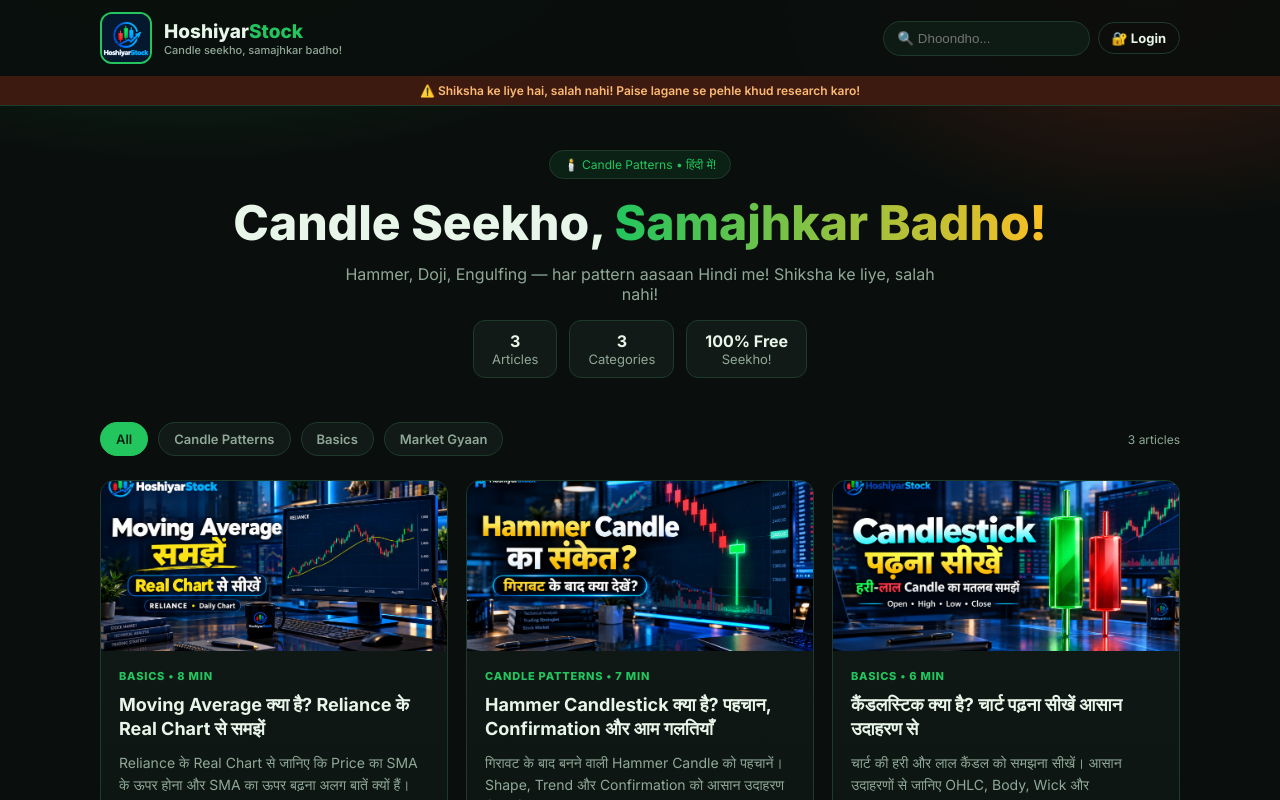
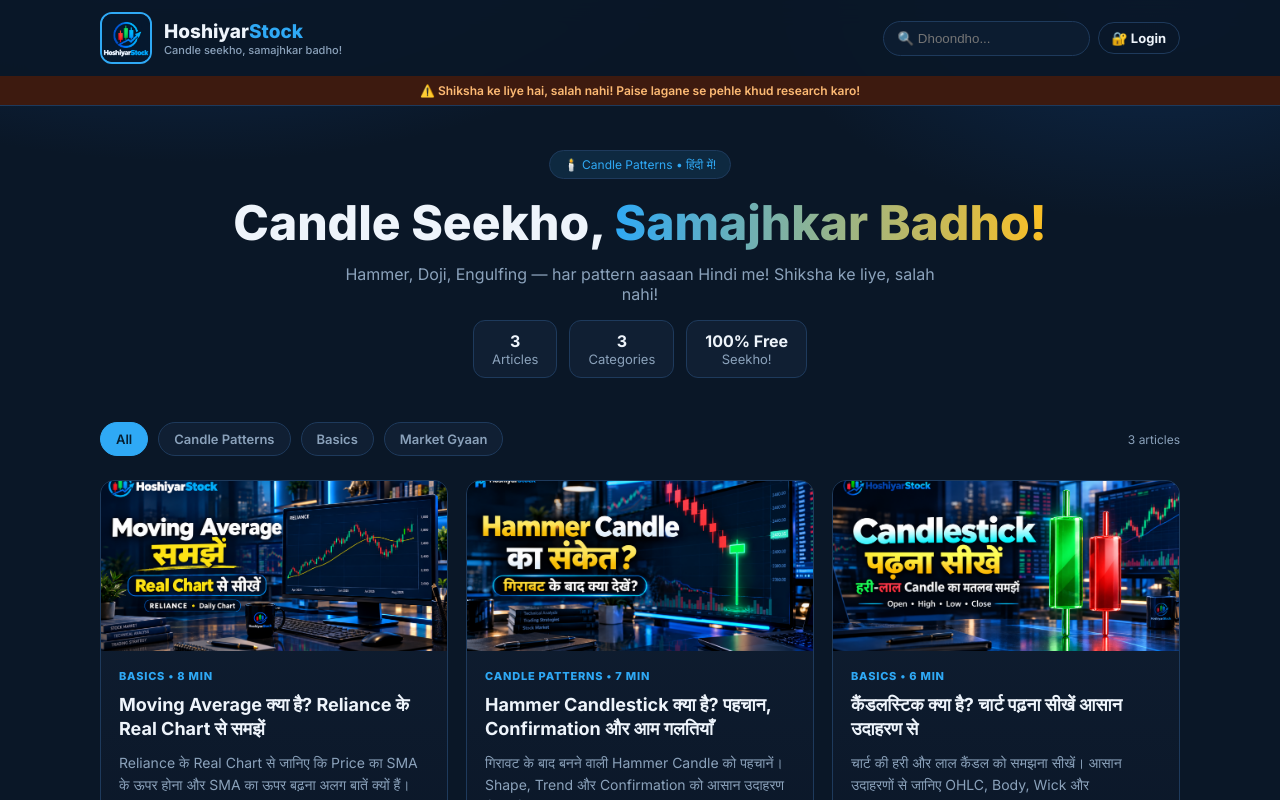
Before and after one commit to ndnayak87/hoshiyarstock, a React (Vite) app: page / in a window 1280 px wide. Shown: the top 800 px of the page. Built offline with nearby package versions, Linux system fonts and the light colour scheme.

Commit message:
Navy-blue theme matching official logo

```diff
--- a/src/index.css
+++ b/src/index.css
@@ -1,10 +1,10 @@
 :root{
-  --bg:#0a0f0d; --card:#121a17; --text:#e8f5e9; --muted:#8fa898; --border:#1e3a2b;
-  --green:#22c55e; --red:#ef4444; --gold:#fbbf24;
+  --bg:#0a1727; --card:#101f33; --text:#eef4fb; --muted:#8ba2bb; --border:#1e3a5c;
+  --green:#2fa9f5; --red:#f05252; --gold:#fbbf24;
   --radius:14px;
 }
 *{box-sizing:border-box;margin:0;padding:0}
-body{font-family:'Inter',system-ui,sans-serif;background:radial-gradient(900px 450px at 15% -10%,#0f3d22 0%,transparent 60%),radial-gradient(700px 400px at 90% 0%,#3d1a0f 0%,transparent 55%),var(--bg);color:var(--text);min-height:100vh}
+body{font-family:'Inter',system-ui,sans-serif;background:radial-gradient(900px 450px at 15% -10%,#10315c 0%,transparent 60%),radial-gradient(700px 400px at 90% 0%,#0e2a4d 0%,transparent 55%),var(--bg);color:var(--text);min-height:100vh}
 a{color:inherit;text-decoration:none}
 button{font-family:inherit}
 .container{max-width:1120px;margin:0 auto;padding:0 20px}
@@ -15,18 +15,18 @@
 .center-box .form{max-width:380px;margin:20px auto;text-align:left}
 
 /* Header */
-.header{position:sticky;top:0;z-index:20;background:rgba(10,15,13,.92);backdrop-filter:blur(12px);border-bottom:1px solid var(--border)}
+.header{position:sticky;top:0;z-index:20;background:rgba(10,23,39,.93);backdrop-filter:blur(12px);border-bottom:1px solid var(--border)}
 .nav{display:flex;align-items:center;justify-content:space-between;gap:12px;padding:12px 20px;max-width:1120px;margin:0 auto;flex-wrap:wrap}
 .brand{display:flex;align-items:center;gap:12px}
-.blogo-img{width:52px;height:52px;border-radius:12px;border:2px solid var(--green);object-fit:cover;background:#0f3d22}
+.blogo-img{width:52px;height:52px;border-radius:12px;border:2px solid var(--green);object-fit:cover;background:#0e2340}
 .brand h1{font-size:19px;font-weight:800}
 .brand h1 span{color:var(--green)}
 .brand small{display:block;font-size:11px;color:var(--muted);font-weight:500}
 .nav-actions{display:flex;gap:8px;align-items:center;flex-wrap:wrap}
-.search{padding:9px 14px;border-radius:999px;border:1px solid var(--border);background:#0e1a14;color:var(--text);min-width:170px;outline:none}
+.search{padding:9px 14px;border-radius:999px;border:1px solid var(--border);background:#0c1c30;color:var(--text);min-width:170px;outline:none}
 .search:focus{border-color:var(--green)}
 .btn{border:0;border-radius:999px;padding:10px 18px;font-weight:700;cursor:pointer;display:inline-block}
-.btn-primary{background:linear-gradient(135deg,var(--green),#4ade80);color:#05240f}
+.btn-primary{background:linear-gradient(135deg,var(--green),#7cc9ff);color:#062033}
 .btn-ghost{background:transparent;border:1px solid var(--border);color:var(--text)}
 .btn-danger{background:#ef4444;color:#fff}
 .btn-small{padding:7px 13px;font-size:13px}
@@ -34,7 +34,7 @@
 
 /* Hero */
 .hero{padding:44px 0 20px;text-align:center}
-.hero .badge{display:inline-block;padding:6px 14px;border:1px solid var(--border);border-radius:999px;font-size:12px;color:var(--green);background:rgba(34,197,94,.1);margin-bottom:14px}
+.hero .badge{display:inline-block;padding:6px 14px;border:1px solid var(--border);border-radius:999px;font-size:12px;color:var(--green);background:rgba(47,169,245,.12);margin-bottom:14px}
 .hero h2{font-size:clamp(28px,5vw,48px);font-weight:800}
 .hero h2 .grad{background:linear-gradient(90deg,var(--green),var(--gold));-webkit-background-clip:text;background-clip:text;color:transparent}
 .hero p{color:var(--muted);margin:12px auto;max-width:620px}
@@ -43,13 +43,13 @@
 .stat b{color:var(--text);font-size:16px;display:block}
 .filters{display:flex;gap:10px;flex-wrap:wrap;margin:24px 0;align-items:center}
 .chip{padding:8px 15px;border-radius:999px;border:1px solid var(--border);background:var(--card);color:var(--muted);cursor:pointer;font-size:13px;font-weight:600}
-.chip.active{background:var(--green);color:#05240f;border-color:var(--green)}
+.chip.active{background:var(--green);color:#062033;border-color:var(--green)}
 .hint{font-size:12px;color:var(--muted)}
 .hint.right{margin-left:auto}
 .grid{display:grid;grid-template-columns:repeat(auto-fill,minmax(300px,1fr));gap:18px;padding-bottom:20px}
-.card{background:linear-gradient(180deg,var(--card),#0d1512);border:1px solid var(--border);border-radius:var(--radius);overflow:hidden;transition:.22s;display:flex;flex-direction:column}
+.card{background:linear-gradient(180deg,var(--card),#0b1728);border:1px solid var(--border);border-radius:var(--radius);overflow:hidden;transition:.22s;display:flex;flex-direction:column}
 .card:hover{transform:translateY(-4px);border-color:var(--green)}
-.card-cover{height:170px;background:linear-gradient(135deg,#05240f,#166534,#05240f);display:flex;align-items:center;justify-content:center;font-size:52px;overflow:hidden}
+.card-cover{height:170px;background:linear-gradient(135deg,#0a1c33,#16467e,#0a1c33);display:flex;align-items:center;justify-content:center;font-size:52px;overflow:hidden}
 .card-cover img{width:100%;height:100%;object-fit:cover;display:block}
 .card-body{padding:18px;display:flex;flex-direction:column;gap:10px;flex:1}
 .card-cat{font-size:11px;font-weight:800;letter-spacing:.8px;text-transform:uppercase;color:var(--green)}
@@ -66,22 +66,22 @@
 /* Post */
 .back{color:var(--green);font-size:14px;font-weight:700}
 .post-head h1{font-size:clamp(24px,4vw,34px);margin:10px 0;line-height:1.3}
-.post-cover{font-size:70px;text-align:center;background:linear-gradient(135deg,#05240f,#166534);border-radius:var(--radius);margin:20px 0;padding:0;overflow:hidden}
+.post-cover{font-size:70px;text-align:center;background:linear-gradient(135deg,#0a1c33,#16467e);border-radius:var(--radius);margin:20px 0;padding:0;overflow:hidden}
 .post-cover img{width:100%;height:auto;display:block;max-height:420px;object-fit:cover}
 .md img{max-width:100%;height:auto;border-radius:12px;border:1px solid var(--border);margin:14px 0;display:block}
 .post-admin{display:flex;gap:10px;margin:20px 0}
-.md{line-height:1.85;font-size:15.5px;color:#d3e5d8}
+.md{line-height:1.85;font-size:15.5px;color:#d5e3f2}
 .md h1,.md h2,.md h3{margin:22px 0 10px}
 .md p{margin:10px 0}
 .md ul,.md ol{margin:10px 0 10px 22px}
-.md blockquote{border-left:3px solid var(--green);background:rgba(34,197,94,.07);padding:10px 16px;border-radius:0 10px 10px 0;margin:14px 0}
-.md-code{font-family:'JetBrains Mono',monospace;background:#07130c;border:1px solid var(--border);padding:2px 7px;border-radius:6px;font-size:13.5px;color:var(--gold)}
-.md-pre{background:#07130c;border:1px solid var(--border);border-radius:12px;padding:16px;overflow-x:auto;margin:14px 0;font-family:'JetBrains Mono',monospace;font-size:13.5px;color:#bbf7d0}
+.md blockquote{border-left:3px solid var(--green);background:rgba(47,169,245,.08);padding:10px 16px;border-radius:0 10px 10px 0;margin:14px 0}
+.md-code{font-family:'JetBrains Mono',monospace;background:#0a1830;border:1px solid var(--border);padding:2px 7px;border-radius:6px;font-size:13.5px;color:var(--gold)}
+.md-pre{background:#0a1830;border:1px solid var(--border);border-radius:12px;padding:16px;overflow-x:auto;margin:14px 0;font-family:'JetBrains Mono',monospace;font-size:13.5px;color:#bfe0ff}
 
 /* Forms */
 .form{display:flex;flex-direction:column;gap:12px;margin:16px 0}
 .form label{font-size:13px;font-weight:700;color:var(--muted);display:flex;flex-direction:column;gap:6px}
-.form input,.form select,.form textarea{background:#0a140f;border:1px solid var(--border);border-radius:10px;padding:12px 14px;color:var(--text);font-size:14px;outline:none;width:100%;font-family:inherit}
+.form input,.form select,.form textarea{background:#0c1a2c;border:1px solid var(--border);border-radius:10px;padding:12px 14px;color:var(--text);font-size:14px;outline:none;width:100%;font-family:inherit}
 .form input:focus,.form select:focus,.form textarea:focus{border-color:var(--green)}
 .form textarea.big{min-height:300px;font-family:'JetBrains Mono',monospace;font-size:13.5px;resize:vertical}
 .card-form{background:var(--card);border:1px solid var(--border);border-radius:var(--radius);padding:22px}
```
Also changed, not shown: public/support and registrans.log.png (added), 16 other files (tests, documents, lock files or other folders).
